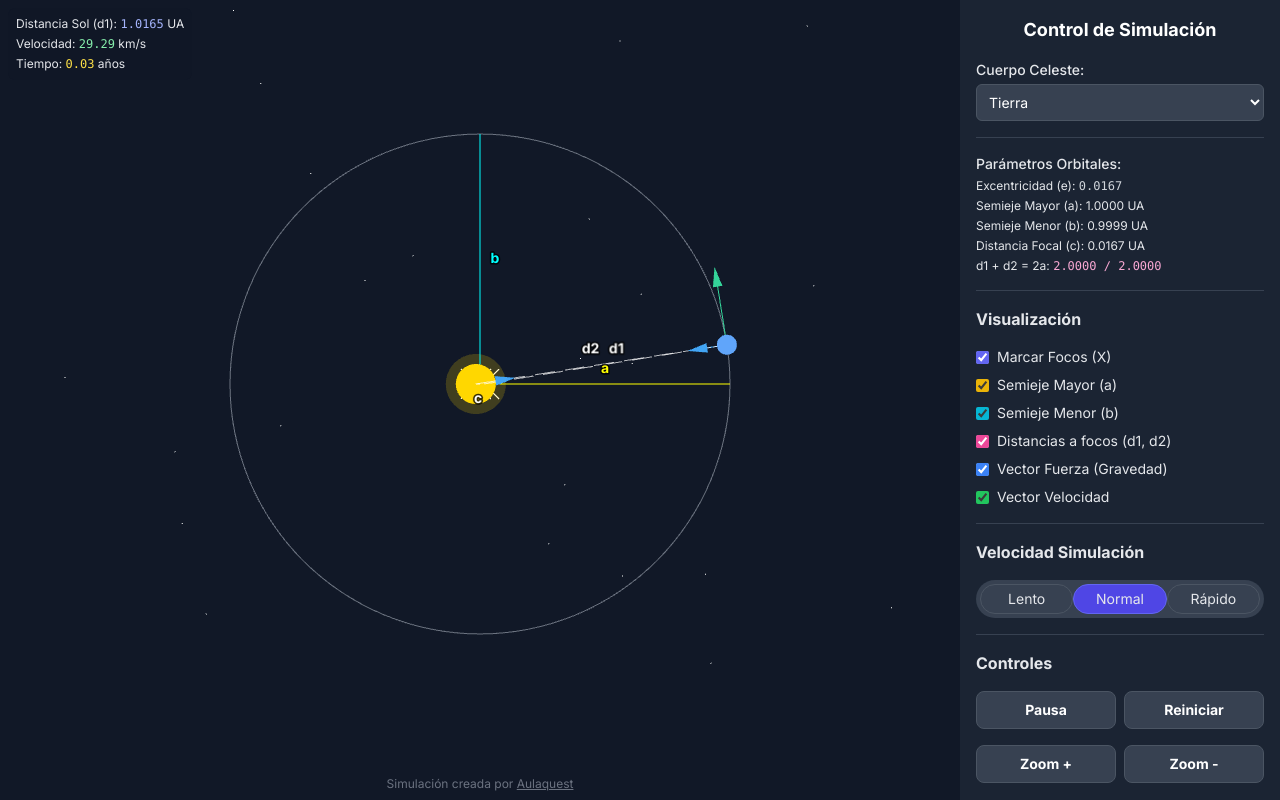
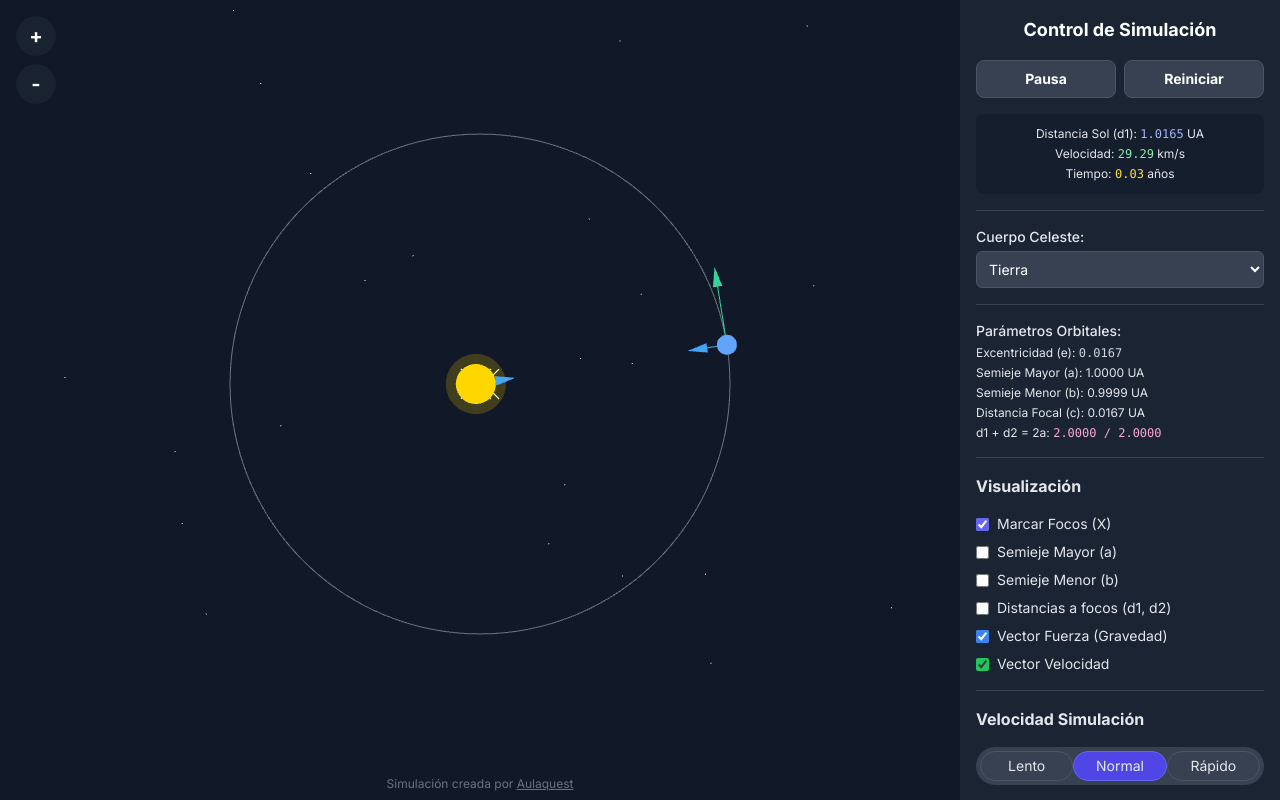
Before and after one commit to aulaquest/simulador-primera-ley-de-kepler, a plain HTML site: page index.html in a window 1280 px wide. Drawn offline with nearby package versions, Linux system fonts and the light colour scheme; animation ran at ten frames a second.

Commit message:
Update index.html

```diff
--- a/index.html
+++ b/index.html
@@ -47,7 +47,12 @@
     <div class="w-full md:flex-1 flex flex-col">
         <!-- Simulation Canvas: Changed height on mobile to 65vh, keeping desktop behavior the same. -->
         <div id="simulation-container" class="relative h-[65vh] md:h-auto md:flex-1">
-            <!-- Canvas and Info Panel will be inserted here by JS -->
+            <!-- Zoom controls are icons on the simulation canvas -->
+            <div class="absolute top-4 left-4 z-20 flex flex-col space-y-2">
+                <button id="zoom-in-btn" class="bg-gray-800/70 hover:bg-gray-700/90 text-white font-bold w-10 h-10 rounded-full flex items-center justify-center text-xl backdrop-blur-sm">+</button>
+                <button id="zoom-out-btn" class="bg-gray-800/70 hover:bg-gray-700/90 text-white font-bold w-10 h-10 rounded-full flex items-center justify-center text-xl backdrop-blur-sm">-</button>
+            </div>
+            <!-- Canvas will be inserted here by JS -->
         </div>
         <!-- Footer -->
         <footer class="p-2 text-center text-xs text-gray-500 z-20">
@@ -59,6 +64,20 @@
     <!-- Controls Panel: Changed to be w-full on mobile and w-80 on desktop. -->
     <div class="w-full md:w-80 bg-gray-800/80 backdrop-blur-sm p-4 overflow-y-auto control-panel space-y-4 text-sm z-10">
         <h2 class="text-lg font-bold text-white text-center">Control de Simulación</h2>
+
+        <div class="grid grid-cols-2 gap-2">
+            <button id="pause-resume-btn" class="w-full bg-indigo-600 hover:bg-indigo-700 text-white font-bold py-2 px-3 rounded-lg">Pausa</button>
+            <button id="reset-btn" class="w-full bg-red-600 hover:bg-red-700 text-white font-bold py-2 px-3 rounded-lg">Reiniciar</button>
+        </div>
+
+        <!-- NEW: Info panel integrated into the control panel -->
+        <div class="space-y-1 text-xs text-center bg-gray-900/50 p-3 rounded-lg">
+            <p>Distancia Sol (d1): <span id="distance-value" class="font-mono text-indigo-300">0.00</span> UA</p>
+            <p>Velocidad: <span id="velocity-value" class="font-mono text-green-300">0.00</span> km/s</p>
+            <p>Tiempo: <span id="years-value" class="font-mono text-yellow-300">0.00</span> años</p>
+        </div>
+
+        <div class="separator"></div>
 
         <div>
             <label for="planet-select" class="block font-medium mb-1">Cuerpo Celeste:</label>
@@ -92,9 +111,10 @@
         <h3 class="font-bold text-base">Visualización</h3>
         <div class="space-y-2">
             <label><input type="checkbox" id="foci-check" class="mr-2 accent-indigo-500" checked>Marcar Focos (X)</label>
-            <label><input type="checkbox" id="semi-major-axis-check" class="mr-2 accent-yellow-500" checked>Semieje Mayor (a)</label>
-            <label><input type="checkbox" id="semi-minor-axis-check" class="mr-2 accent-cyan-500" checked>Semieje Menor (b)</label>
-            <label><input type="checkbox" id="d1d2-check" class="mr-2 accent-pink-500" checked>Distancias a focos (d1, d2)</label>
+            <!-- NEW: Checkboxes unchecked by default -->
+            <label><input type="checkbox" id="semi-major-axis-check" class="mr-2 accent-yellow-500">Semieje Mayor (a)</label>
+            <label><input type="checkbox" id="semi-minor-axis-check" class="mr-2 accent-cyan-500">Semieje Menor (b)</label>
+            <label><input type="checkbox" id="d1d2-check" class="mr-2 accent-pink-500">Distancias a focos (d1, d2)</label>
             <label><input type="checkbox" id="gravity-vector-check" checked class="mr-2 accent-blue-500">Vector Fuerza (Gravedad)</label>
             <label><input type="checkbox" id="velocity-vector-check" checked class="mr-2 accent-green-500">Vector Velocidad</label>
         </div>
@@ -106,18 +126,6 @@
              <button id="speed-slow" class="speed-btn px-4 py-1 w-full rounded-full transition-colors">Lento</button>
              <button id="speed-normal" class="speed-btn px-4 py-1 w-full rounded-full transition-colors active">Normal</button>
              <button id="speed-fast" class="speed-btn px-4 py-1 w-full rounded-full transition-colors">Rápido</button>
-        </div>
-
-        <div class="separator"></div>
-
-        <h3 class="font-bold text-base">Controles</h3>
-        <div class="grid grid-cols-2 gap-2">
-            <button id="pause-resume-btn" class="w-full bg-indigo-600 hover:bg-indigo-700 text-white font-bold py-2 px-3 rounded-lg">Pausa</button>
-            <button id="reset-btn" class="w-full bg-red-600 hover:bg-red-700 text-white font-bold py-2 px-3 rounded-lg">Reiniciar</button>
-        </div>
-        <div class="grid grid-cols-2 gap-2 mt-2">
-            <button id="zoom-in-btn" class="w-full bg-gray-600 hover:bg-gray-700 text-white font-bold py-2 px-3 rounded-lg">Zoom +</button>
-            <button id="zoom-out-btn" class="w-full bg-gray-600 hover:bg-gray-700 text-white font-bold py-2 px-3 rounded-lg">Zoom -</button>
         </div>
 
     </div>
@@ -287,14 +295,8 @@
             }
 
             createUI() {
-                const panel = document.createElement('div');
-                panel.className = "info-panel absolute top-2 left-2 p-2 rounded-lg text-xs space-y-1 z-10";
-                panel.innerHTML = `
-                    <p>Distancia Sol (d1): <span id="distance-value" class="font-mono text-indigo-300">0.00</span> UA</p>
-                    <p>Velocidad: <span id="velocity-value" class="font-mono text-green-300">0.00</span> km/s</p>
-                    <p>Tiempo: <span id="years-value" class="font-mono text-yellow-300">0.00</span> años</p>
-                `;
-                this.container.appendChild(panel);
+                // NEW: This function now just gets references to the info panel elements,
+                // which are now part of the static HTML in the control panel.
                 this.distanceValue = document.getElementById('distance-value');
                 this.velocityValue = document.getElementById('velocity-value');
                 this.yearsValue = document.getElementById('years-value');
@@ -393,9 +395,6 @@
 
             solveKeplerEquation(M, e) {
                 let E = M;
-                // FIX: The original equation `E - e*sin(E) - M` was incorrect for the chosen geometric setup.
-                // This resulted in the planet speeding up at aphelion and slowing down at perihelion.
-                // The corrected equation `E + e*sin(E) - M` fixes the physics of the orbital motion.
                 for (let i = 0; i < 7; i++) { E = E - (E + e * Math.sin(E) - M) / (1 + e * Math.cos(E)); }
                 return E;
             }
@@ -414,9 +413,6 @@
                 const E = this.solveKeplerEquation(M, e);
                 if (isNaN(E)) return;
 
-                // --- CÁLCULO DE POSICIÓN CORREGIDO ---
-                // El origen de la escena es el CENTRO de la elipse.
-                // La posición del planeta se calcula con las ecuaciones paramétricas estándar.
                 const b_au = a_au * Math.sqrt(1 - e * e);
                 const planet_x_au = a_au * Math.cos(E);
                 const planet_y_au = b_au * Math.sin(E);
@@ -444,8 +440,6 @@
                 const c = a * e;
                 const b = Math.sqrt(a * a - c * c);
 
-                // --- GEOMETRÍA CORREGIDA ---
-                // El origen (0,0) es el centro de la elipse.
                 this.camera.position.x = 0;
                 this.camera.position.y = 0;
 
@@ -453,18 +447,15 @@
                 const segments = 128;
                 for (let i = 0; i <= segments; i++) {
                     const theta = (i / segments) * Math.PI * 2;
-                    // Ecuación paramétrica de la elipse centrada en el origen.
                     points.push(new THREE.Vector3(a * Math.cos(theta), b * Math.sin(theta), 0));
                 }
                 this.orbitLine.geometry.dispose();
                 this.orbitLine.geometry = new THREE.BufferGeometry().setFromPoints(points);
 
-                // Posicionar el Sol en el foco izquierdo.
                 this.sun.position.set(-c, 0, 0);
                 this.sunFocusMarker.position.copy(this.sun.position);
                 this.emptyFocusMarker.position.set(c, 0, 0);
 
-                // Los ejes parten del centro (0,0).
                 this.semiMajorLine.geometry.dispose();
                 this.semiMajorLine.geometry.setFromPoints([new THREE.Vector3(0,0,0), new THREE.Vector3(a, 0, 0)]);
 
@@ -561,11 +552,9 @@
                 this.sunGravityArrow.setDirection(sunGravityDir);
                 this.sunGravityArrow.setLength(forceMagnitude, headLength, headWidth);
 
-                // --- VECTOR VELOCIDAD CORREGIDO ---
                 const { a_au, e } = this.params;
                 const b_au = a_au * Math.sqrt(1 - e*e);
                 this.velocityArrow.position.copy(this.planet.position);
-                // La dirección de la velocidad es la derivada de la posición.
                 const velDir = new THREE.Vector3(-a_au * Math.sin(E), b_au * Math.cos(E), 0).normalize();
                 this.velocityArrow.setDirection(velDir);
                 this.velocityArrow.setLength(velocityMagnitude, headLength, headWidth);
```
